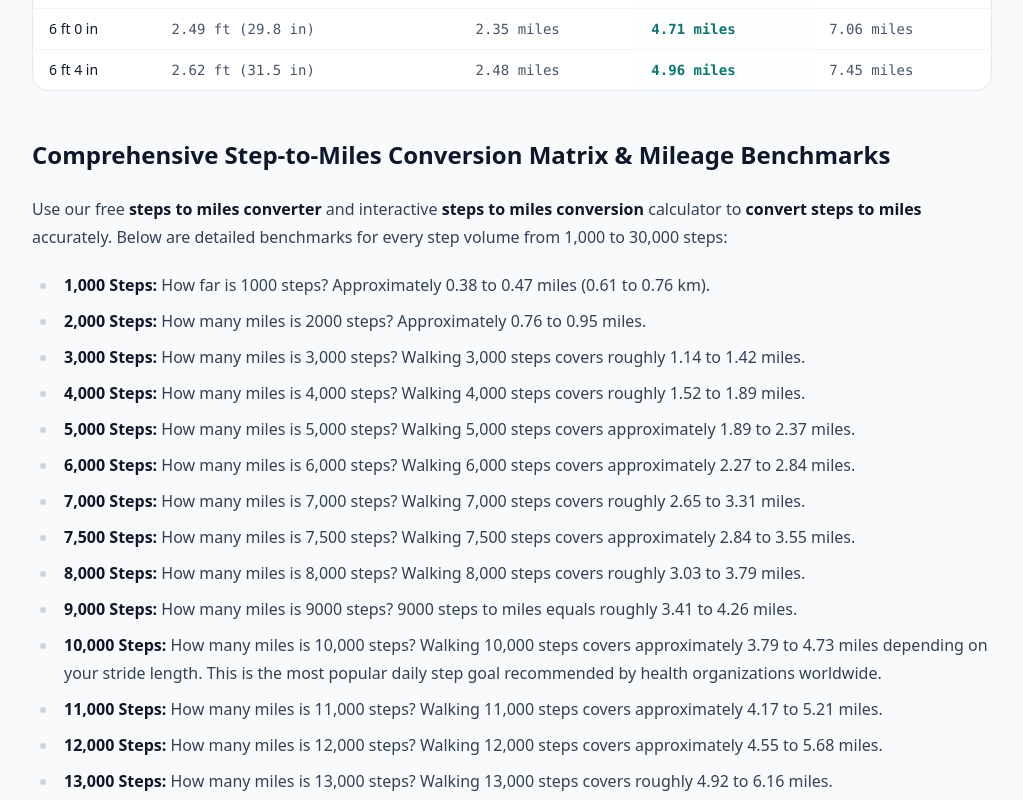
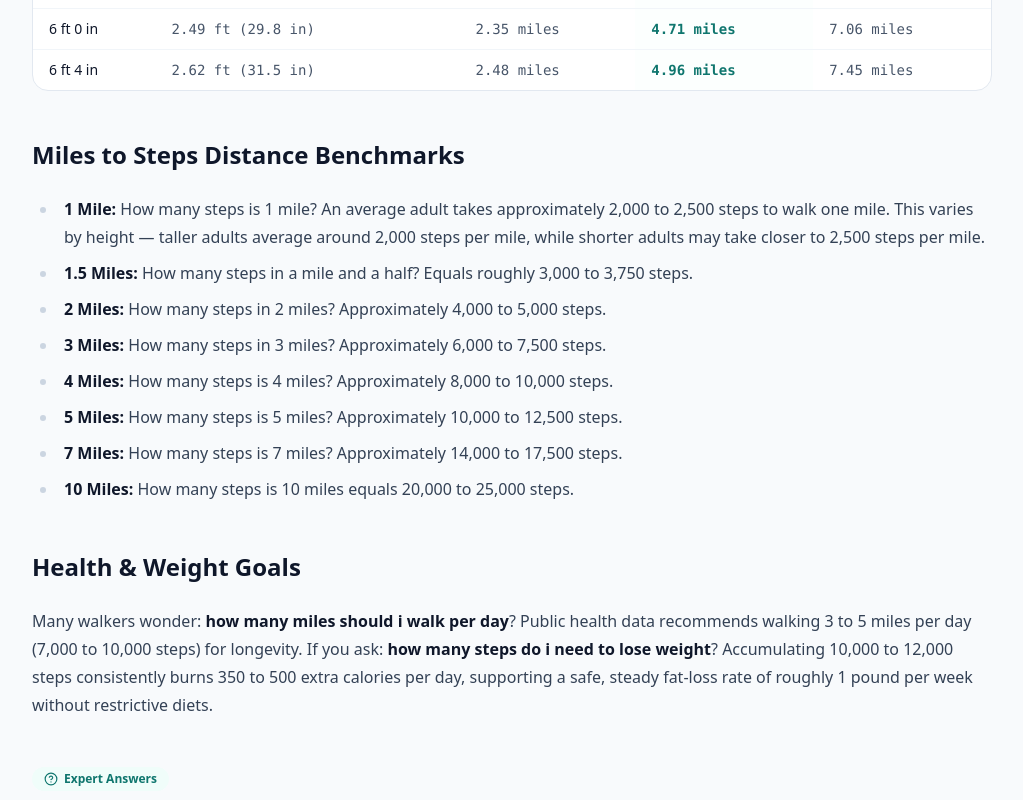
Before and after one commit to zain-taseer-developer/Walking-Calorie-Calculator-2026, a Next.js app: page /steps-to-miles-calculator in a window 1280 px wide. Shown: the part 3980-4780 px from the top of the page, without its empty margins (128-1151 px from the left). Built offline with nearby package versions, Linux system fonts and the light colour scheme; no server answers.

Commit message:
Update homepage linking 4

```diff
--- a/app/steps-to-miles-calculator/page.tsx
+++ b/app/steps-to-miles-calculator/page.tsx
@@ -316,7 +316,7 @@ export default function StepsToMilesPage() {
           highlightColumnIndex={3}
         />
 
-        <h2>Comprehensive Step-to-Miles Conversion Matrix &amp; Mileage Benchmarks</h2>
+        {/* <h2>Comprehensive Step-to-Miles Conversion Matrix &amp; Mileage Benchmarks</h2>
         <p>
           Use our free <strong>steps to miles converter</strong> and interactive <strong>steps to miles conversion</strong> calculator to <strong>convert steps to miles</strong> accurately. Below are detailed benchmarks for every step volume from 1,000 to 30,000 steps:
         </p>
@@ -348,7 +348,7 @@ export default function StepsToMilesPage() {
           <li><strong>23,000 Steps:</strong> How many miles is 23000 steps? Equals roughly 8.71 to 10.89 miles.</li>
           <li><strong>25,000 Steps:</strong> How many miles is 25,000 steps? Walking 25,000 steps covers roughly 9.47 to 11.84 miles.</li>
           <li><strong>30,000 Steps:</strong> How many miles is 30,000 steps? Walking 30,000 steps covers roughly 11.36 to 14.20 miles.</li>
-        </ul>
+        </ul> */}
 
         <h2>Miles to Steps Distance Benchmarks</h2>
         <ul>
```
